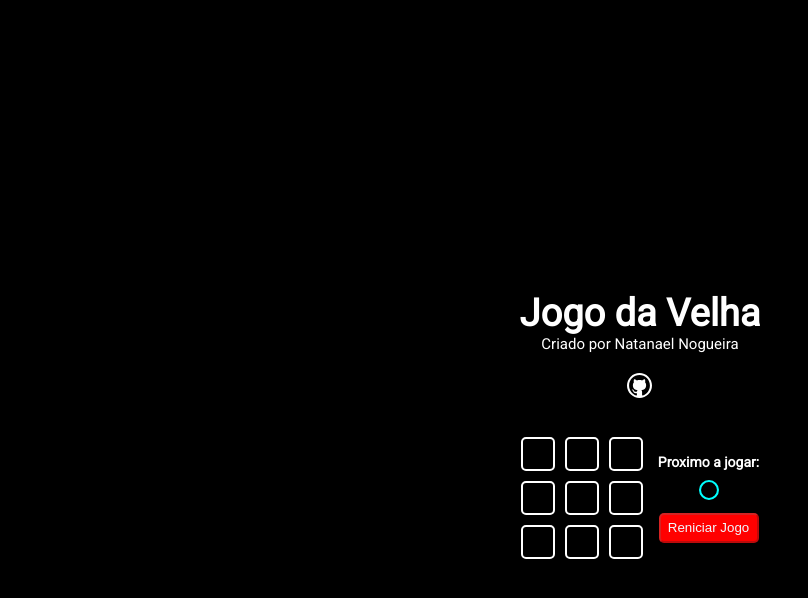
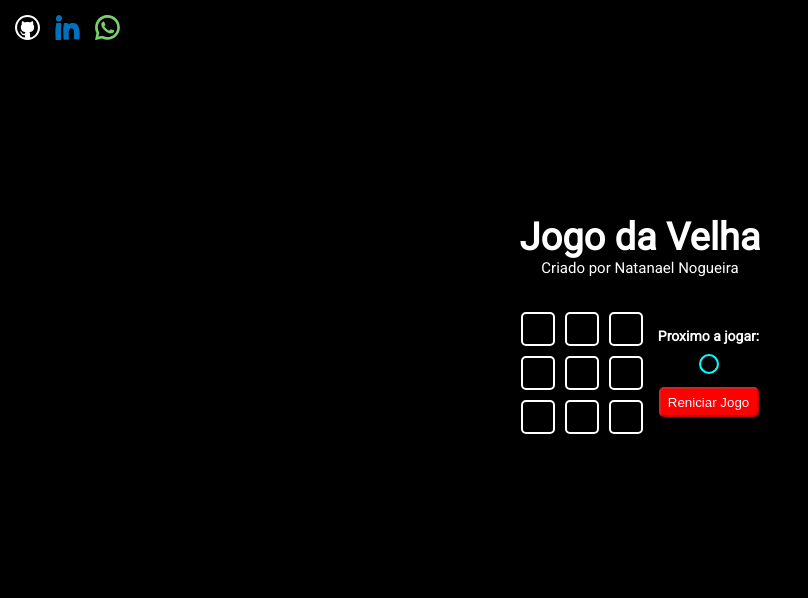
Before and after one commit to natanaelnogueira17/Jogo-da-Velha-com-React, a Next.js app: page / in a window 1280 px wide. Shown: the top 598 px of the page, without its empty margins (0-808 px from the left). Built offline with nearby package versions, Linux system fonts and the light colour scheme.

Commit message:
acrescentando icons e estilizando a pagina

```diff
--- a/pages/_document.jsx
+++ b/pages/_document.jsx
@@ -1,4 +1,5 @@
 import Document, { Html, Head, Main, NextScript } from 'next/document'
+
 
 class NewDocument extends Document {
   render() {
@@ -10,6 +11,7 @@ class NewDocument extends Document {
           <link href="https://fonts.googleapis.com/css2?family=Roboto&display=swap" rel="stylesheet" />
         </Head>
         <body>
+
           <Main />
           <NextScript />
         </body>
--- a/pages/index.jsx
+++ b/pages/index.jsx
@@ -1,14 +1,15 @@
 import GamePage from '../src/components/gamepage/GamePage'
+
+
 
 function HomePage () {
 
   return (
 
-   <div>
-    <GamePage/>
-   </div>
+    <div>
 
-
+    <GamePage></GamePage>
+    </div>
 
   )
 }
--- /dev/null
+++ b/src/components/Nav/Navigation.jsx
@@ -0,0 +1,21 @@
+import Icon from "../icon/Icon"
+import styles from './Navigation.module.css'
+
+
+function Navigation () {
+  return(
+    <nav className={styles.icon}>
+            <div className={styles.iconContent}>
+              <Icon iconName="github" size="25px" link="https://github.com/natanaelnogueira17"/>
+            </div>
+            <div className={styles.iconContent}>
+              <Icon iconName="in5" size="25px" link="https://www.linkedin.com/in/natanael-nogueira-dev-fullstack-em-forma%C3%A7%C3%A3o-627824226/"/>
+            </div>
+            <div className={styles.iconContent}>
+              <Icon iconName="wp" size="25px" link="https://api.whatsapp.com/send/?phone=5585987977546&text&type=phone_number&app_absent=0"/>
+            </div>
+        </nav>
+  )
+}
+
+export default Navigation
--- /dev/null
+++ b/src/components/Nav/Navigation.module.css
@@ -0,0 +1,8 @@
+.iconContent{
+  padding: 15px 0 0 15px;
+}
+
+.icon{
+display: flex;
+
+}
--- a/src/components/game/Game.module.css
+++ b/src/components/game/Game.module.css
@@ -9,5 +9,5 @@
  justify-content: center;
  align-items: center;
  gap: 15px;
-
+ padding-top: 20px;
 }
--- a/src/components/gamepage/GamePage.jsx
+++ b/src/components/gamepage/GamePage.jsx
@@ -1,12 +1,20 @@
 import Header from '../header/Header'
 import Game from '../game/Game'
+import Navigation from '../Nav/Navigation'
+
 
 function GamePage(){
   return(
+
+<>
+  <div>
+    <Navigation></Navigation>
+  </div>
   <div className="container">
-  <Header></Header>
-  <Game></Game>
+      <Header></Header>
+      <Game></Game>
   </div>
+</>
 
 
 
--- a/src/components/header/Header.jsx
+++ b/src/components/header/Header.jsx
@@ -1,7 +1,7 @@
 import Subtitle from '../subtitle/Subtitle'
 import Title from '../Title/Title'
 import styles from '../header/Header.module.css'
-import Icon from '../icon/Icon'
+
 
 function Header (){
   return(
@@ -12,10 +12,9 @@ function Header (){
     <Subtitle>
       Criado por Natanael Nogueira
     </Subtitle>
-    <div className={styles.iconContent}>
-      <Icon iconName="github" size="25px" link="https://github.com/natanaelnogueira17"/>
-    </div>
+
 </div>
+
 
 
   )
--- a/src/components/header/Header.module.css
+++ b/src/components/header/Header.module.css
@@ -1,8 +1,5 @@
 .header{
   text-align: center;
-  padding: 50px 0 15px 0;
+  padding: 0px 0 15px 0;
+
 }
-
-.iconContent{
-  padding: 20px;
-}
--- a/style.css
+++ b/style.css
@@ -14,5 +14,5 @@ body {
   flex-direction: column;
   justify-content: center;
   align-items: center;
-  min-height: 100vh;
+  min-height: 70vh;
 }
```
Also changed, not shown: public/icons/in5.svg (added), public/icons/wp.svg (added).
